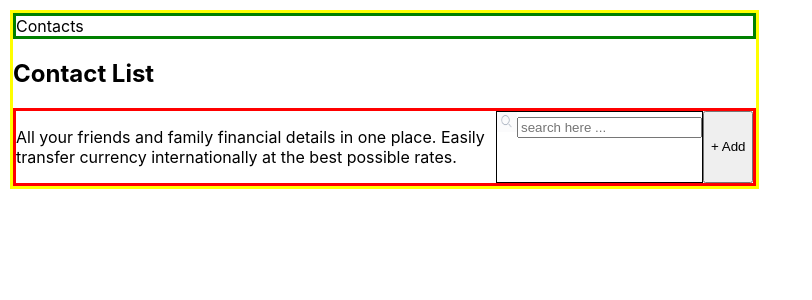
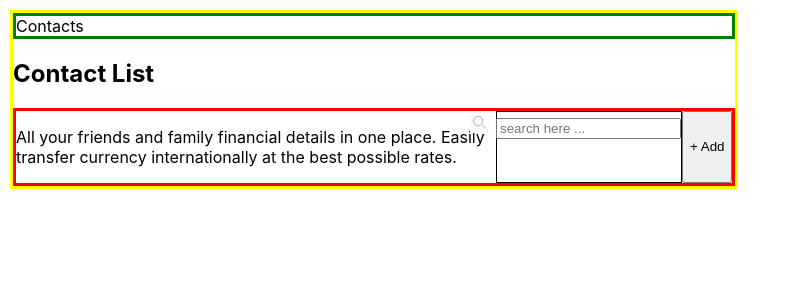
Before and after one commit to nology-tech/synergy, a React (Create React App) app: page / in a window 1280 px wide. Shown: the top 300 px of the page, without its empty margins (0-812 px from the left). Built offline with nearby package versions, Linux system fonts and the light colour scheme.

Commit message:
additional styling

```diff
--- a/src/components/ContactSearch/ContactSearch.css
+++ b/src/components/ContactSearch/ContactSearch.css
@@ -14,6 +14,14 @@
 .contactSearch__box__spyGlass {
   height: 20px;
   width: 20px;
+  -o-object-fit: cover;
+     object-fit: cover;
+}
+.contactSearch__box__button {
+  background: transparent;
+  border: none;
+  outline: none;
+  margin-left: -33px;
 }
 .contactSearch__box__inputBox {
   border: none;
--- a/src/components/ContactSearch/ContactSearch.jsx
+++ b/src/components/ContactSearch/ContactSearch.jsx
@@ -10,13 +10,14 @@ const ContactSearch = (props) => {
     <p className='contactSearch__Text'>All your friends and family financial details in one place. Easily transfer currency internationally at the best possible rates.</p>
 
     <form className="contactSearch__box">
+      <button type="Submit" className='contactSearch__box__button' onClick={searchFunction}>
     <img
         src={spyglass}
-        alt="Close menu"
+        alt="Magnifying Glass"
         className="contactSearch__box__spyGlass"
         onClick={searchFunction}
       />
-
+  </button>
       <input
         type="text"
         value={searchTerm}
@@ -25,6 +26,7 @@ const ContactSearch = (props) => {
         placeholder="search here ..."
 
       />
+
     </form>
 
     <button
--- a/src/components/ContactSearch/ContactSearch.scss
+++ b/src/components/ContactSearch/ContactSearch.scss
@@ -1,4 +1,3 @@
-
 
 .contactSearch {
     display: flex;
@@ -19,10 +18,24 @@
     &__spyGlass {
     height: 20px;
     width: 20px;
+    object-fit: cover;
+
         }
+    &__button {
+        background: transparent;
+        border: none;
+        outline: none;
+        margin-left: -33px;
+
+
+
+    }
 
     &__inputBox {
     border: none;
+    // background-image: url("./../../assets/images/spyglass.png");
+    // position: relative;
+
     }
     }
 
```
Also changed, not shown: 1 other file (tests, documents, lock files or other folders).
